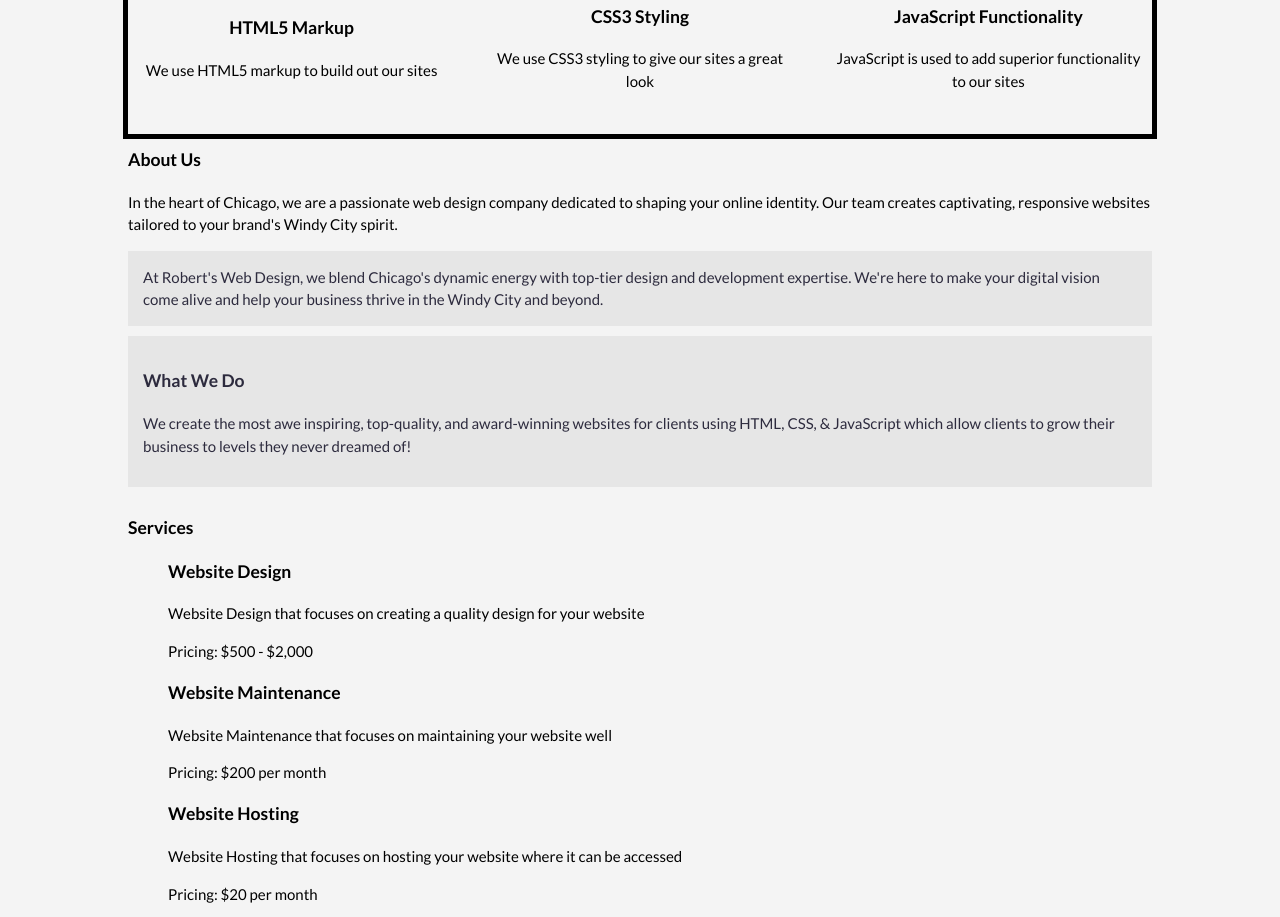
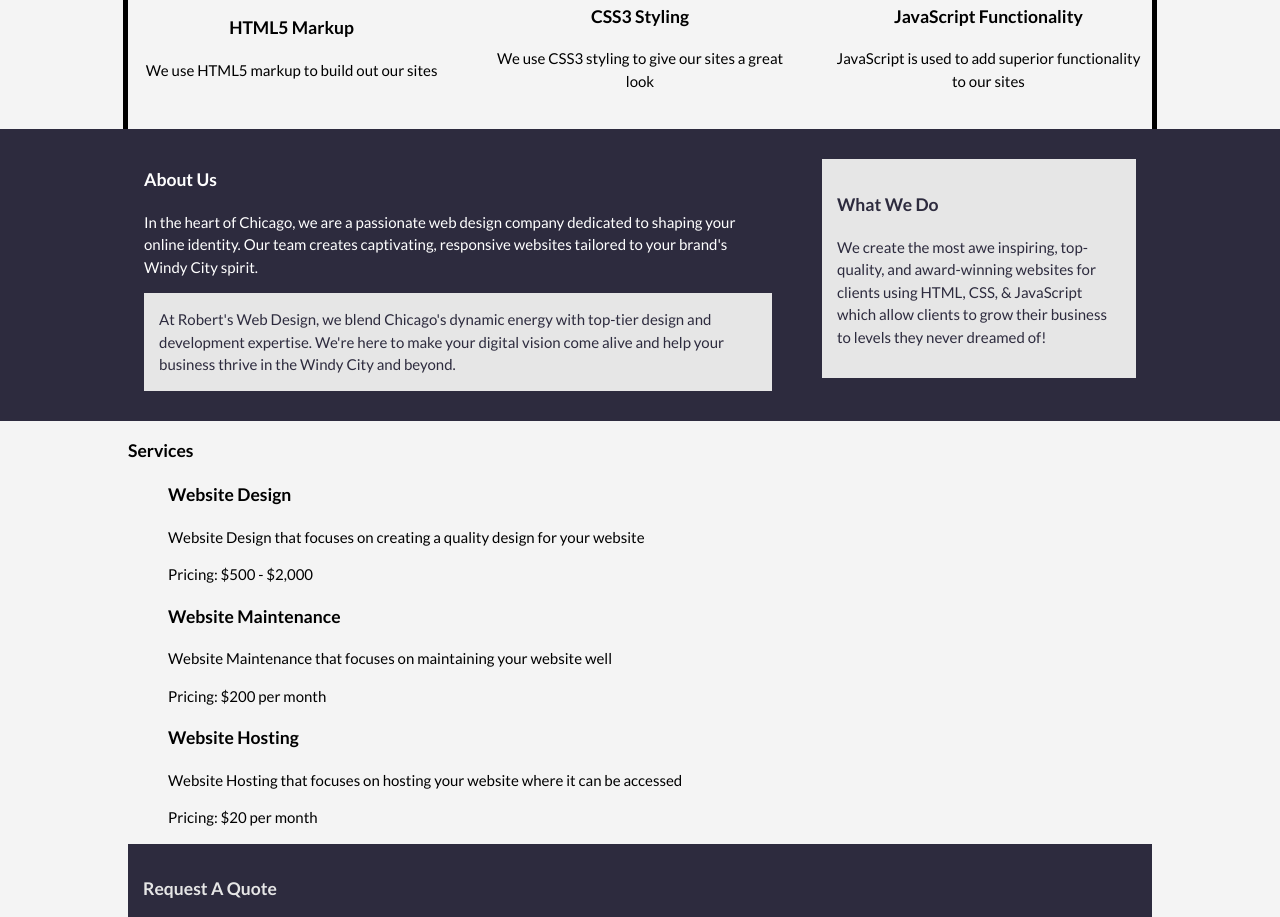
Before and after one commit to RobertDavis0/FullWebpage, a plain HTML site: page index.html in a window 1280 px wide. Shown: the part 870-1787 px from the top of the page. Drawn offline with Linux system fonts and the light colour scheme.

Commit message:
styled ab section

```diff
--- a/style.css
+++ b/style.css
@@ -162,3 +162,16 @@ i {
 .fa-js {
     color: #f3df50;
 }
+
+/* about */
+#about {
+    background-color: #2d2b3e;
+    padding: 20px;
+    color: #fff;
+}
+
+#about .container {
+    display: grid;
+    grid-template-columns: 2fr 1fr;
+    column-gap: 50px;
+}
```
